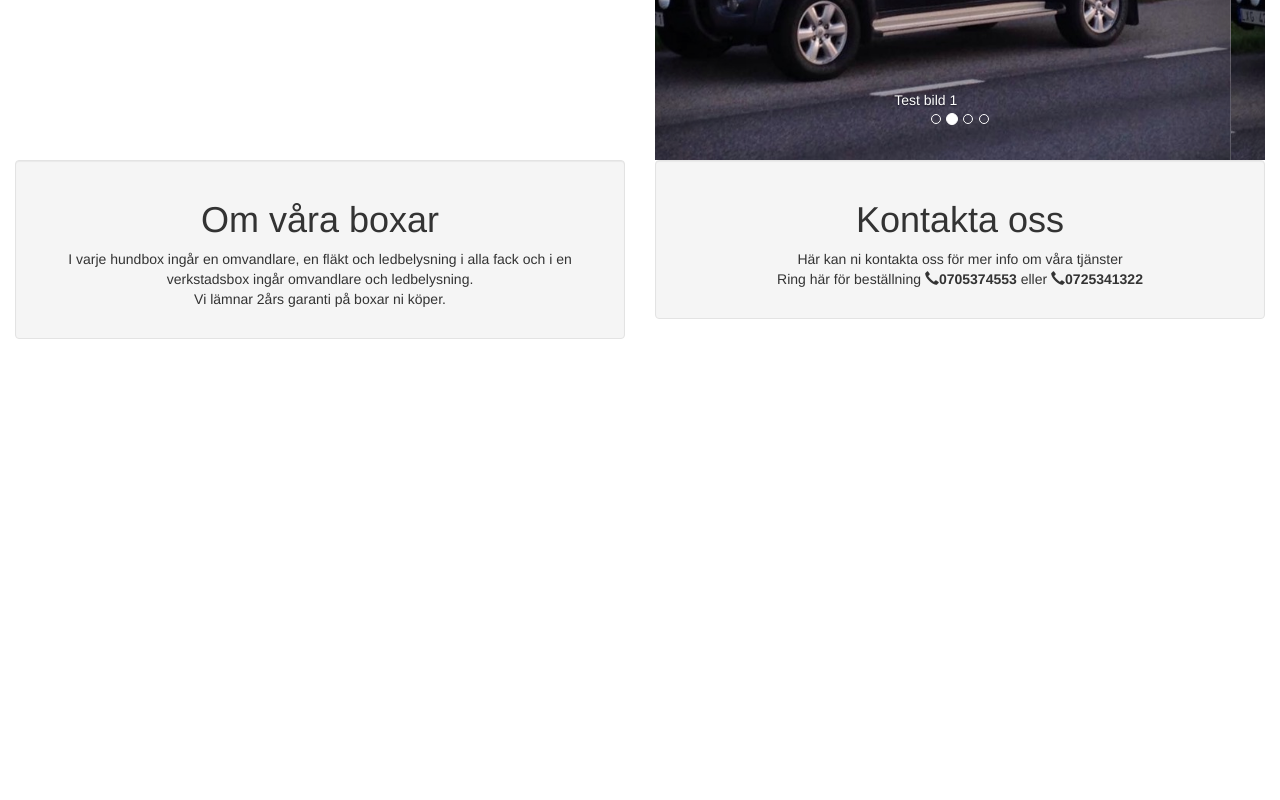
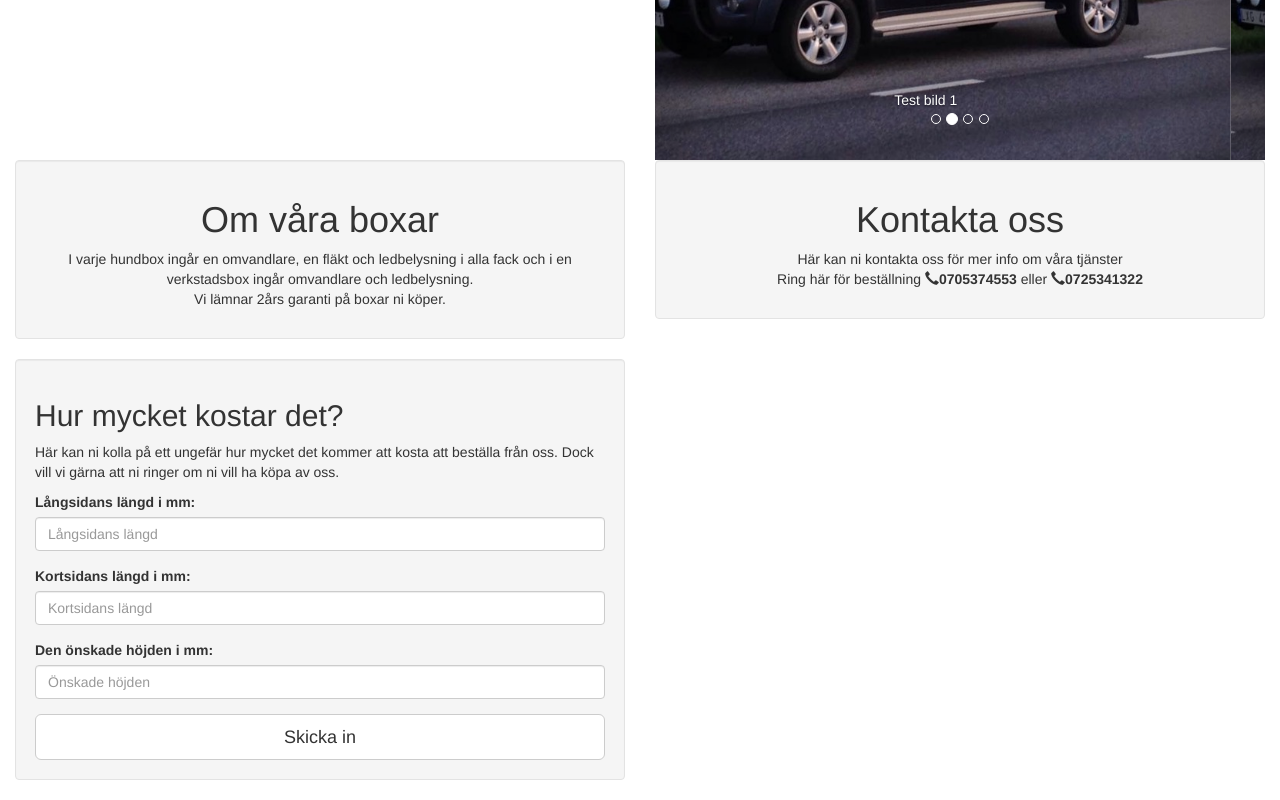
Before and after one commit to Cabbex/HJBox_newsite, a website: page index.html in a window 1280 px wide. Shown: the part 523-1323 px from the top of the page. Before the commit the page ends 882 px from the top, so only its background shows below. Drawn offline with nearby package versions, Linux system fonts and the light colour scheme.

Commit message:
Added some more elements
Adding the function to check how much it will cost.
Not finished though

```diff
--- a/index.html
+++ b/index.html
@@ -105,6 +105,30 @@
                     </div>
                 </div>
             </div>
+            <div class="row">
+                <div class="col-lg-6 col-md-6 col-xs-12">
+                    <div class="well">
+                        <h2>Hur mycket kostar det?</h2>
+                        <p>Här kan ni kolla på ett ungefär hur mycket det kommer att kosta att beställa från oss.
+                        Dock vill vi gärna att ni ringer om ni vill ha köpa av oss.</p>
+                        <form action="" onsubmit="funktion()">
+                            <div class="form-group">
+                                <label for="långinput">Långsidans längd i mm:</label>
+                                <input id="långinput" type="number" class="form-control" placeholder="Långsidans längd"/>
+                            </div>
+                            <div class="form-group">
+                                <label for="långinput">Kortsidans längd i mm:</label>
+                                <input id="kortinput" type="number" class="form-control" placeholder="Kortsidans längd"/>
+                            </div>
+                            <div class="form-group">
+                                <label for="långinput">Den önskade höjden i mm:</label>
+                                <input id="höjdinput" type="number" class="form-control" placeholder="Önskade höjden"/>
+                            </div>
+                            <input class="btn btn-default btn-lg btn-block" type="submit" value="Skicka in"/>
+                        </form>
+                    </div>
+                </div>
+            </div>
         </div>
         <script src="bower_components/jquery/dist/jquery.js"></script>
         <script src="bower_components/bootstrap/dist/js/bootstrap.js"></script>
--- /dev/null
+++ b/js/Form.js
@@ -0,0 +1,5 @@
+/*
+ * To change this license header, choose License Headers in Project Properties.
+ * To change this template file, choose Tools | Templates
+ * and open the template in the editor.
+ */
```
